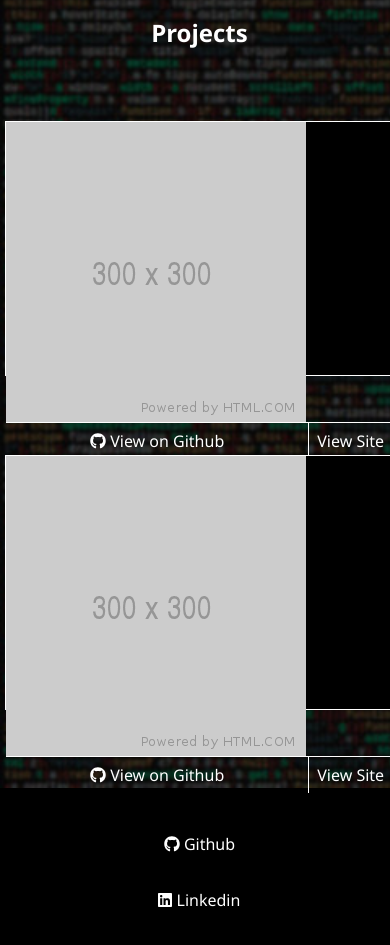
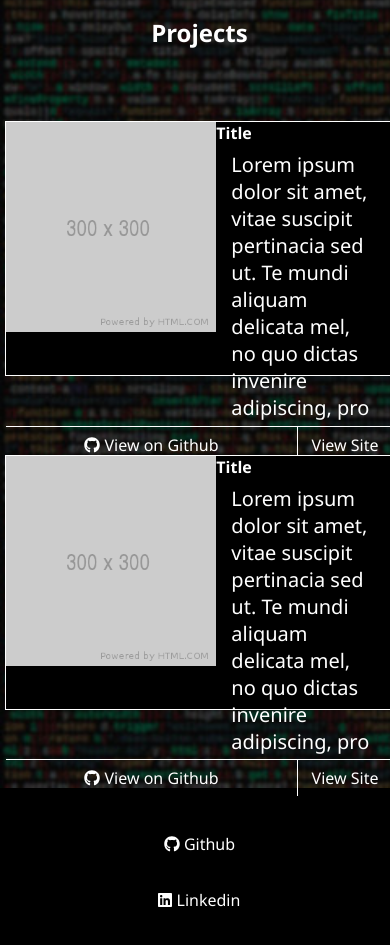
Before and after one commit to YouGuavas/my-portfolio, a React app: page / in a window 390 px wide. Shown: the part 900-1845 px from the top of the page. Built offline with nearby package versions, Linux system fonts and the light colour scheme.

Commit message:
Improve responsiveness of Projects components

```diff
--- a/src/components/Projects.js
+++ b/src/components/Projects.js
@@ -22,8 +22,9 @@ class Project extends Component {
 	render() {
 		return(
 			<div className='project'>
+				<h4>Title</h4>
 				<img src={ image } />
-				<p></p>
+				<p>Lorem ipsum dolor sit amet, vitae suscipit pertinacia sed ut. Te mundi aliquam delicata mel, no quo dictas invenire adipiscing, pro et quot menandri disputationi. Appetere facilisis gloriatur et eum. Odio commodo maiorum ut has, cum ad volumus voluptatibus.</p>
 				<a href="#" className="icon-anchor icon-anchor-1"><FontAwesomeIcon icon={['fab', 'github']} /> View on Github</a>
 				<a href="#" className='icon-anchor icon-anchor-2'>View Site</a>
 			</div>
--- a/src/styles/style.sass
+++ b/src/styles/style.sass
@@ -1,4 +1,4 @@
-$project-column-end: 5
+$project-column-end: 6
 $break-small: 500px
 $break-mid: 1028px
 $navbar-height: 60px
@@ -46,17 +46,29 @@ body
 				height: 30vh
 				background-color: black
 				display: grid
+				min-height: 0
+				h4
+					grid-row-start: 1
+					grid-row-end: 2
+					grid-column-start: 2
+					grid-column-end: 4
+					margin: 0
 				img
 					grid-row-start: 1
 					grid-row-end: 3
 					grid-column-start: 1
 					grid-column-end: 2
-					height: 100%
+					height: 70%
+					display: relative
 				p
-					grid-row-start: 1
-					grid-row-end: 3
+					grid-row-start: 2
+					grid-row-end: 4
 					grid-column-start: 2
 					grid-column-end: $project-column-end
+					margin: 7px 15px 0px 15px
+					overflow: scroll
+					@media screen and (max-width: $break-small)
+						font-size: 1.25em
 				.icon-anchor
 					margin-top: auto
 					padding: 7px
@@ -64,15 +76,17 @@ body
 					border-top: 1px solid white
 					color: white
 					text-decoration: none
+					grid-row-start: 4
+					grid-row-end: 5
 					&:hover
 						background-color: lightgrey
 						color: grey
 					&.icon-anchor-1
 						grid-column-start: 1
-						grid-column-end: 3
+						grid-column-end: 4
 						border-right: 1px solid white
 					&.icon-anchor-2
-						grid-column-start: 3
+						grid-column-start: 4
 						grid-column-end: $project-column-end
 
 .jumbo
```
